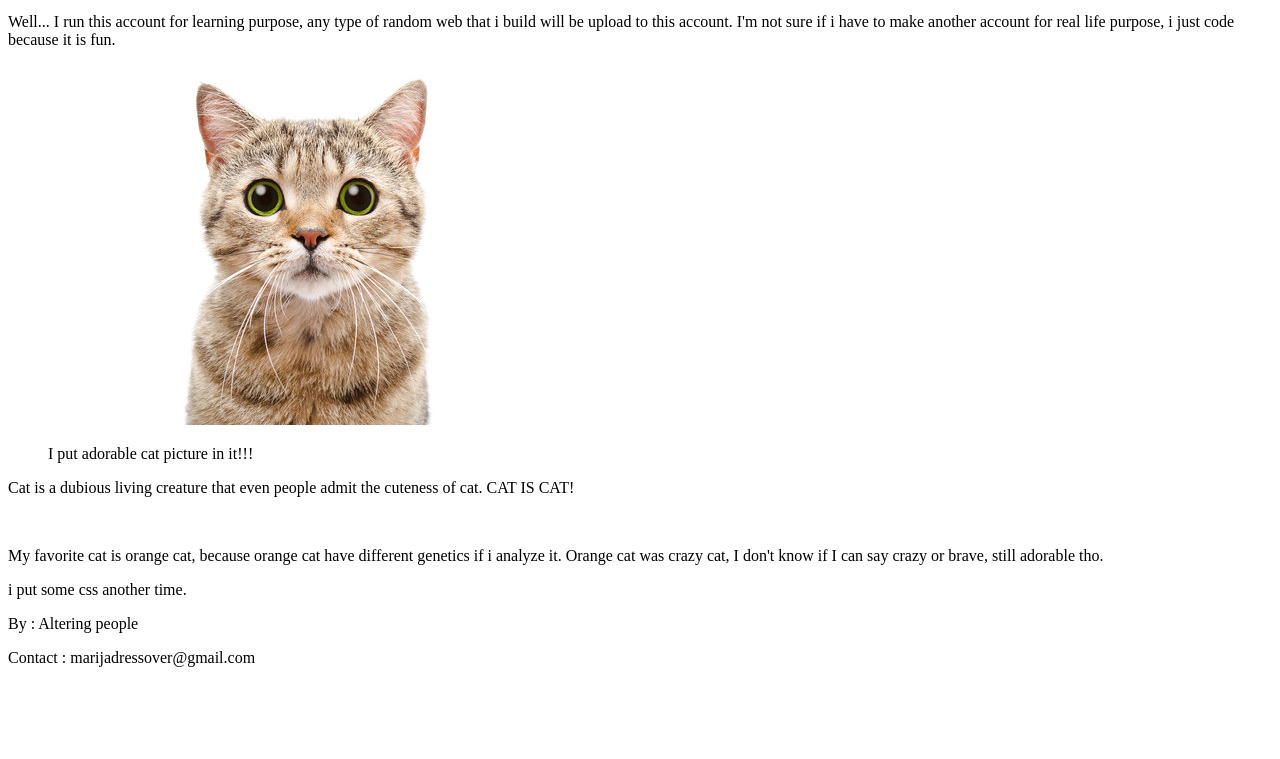
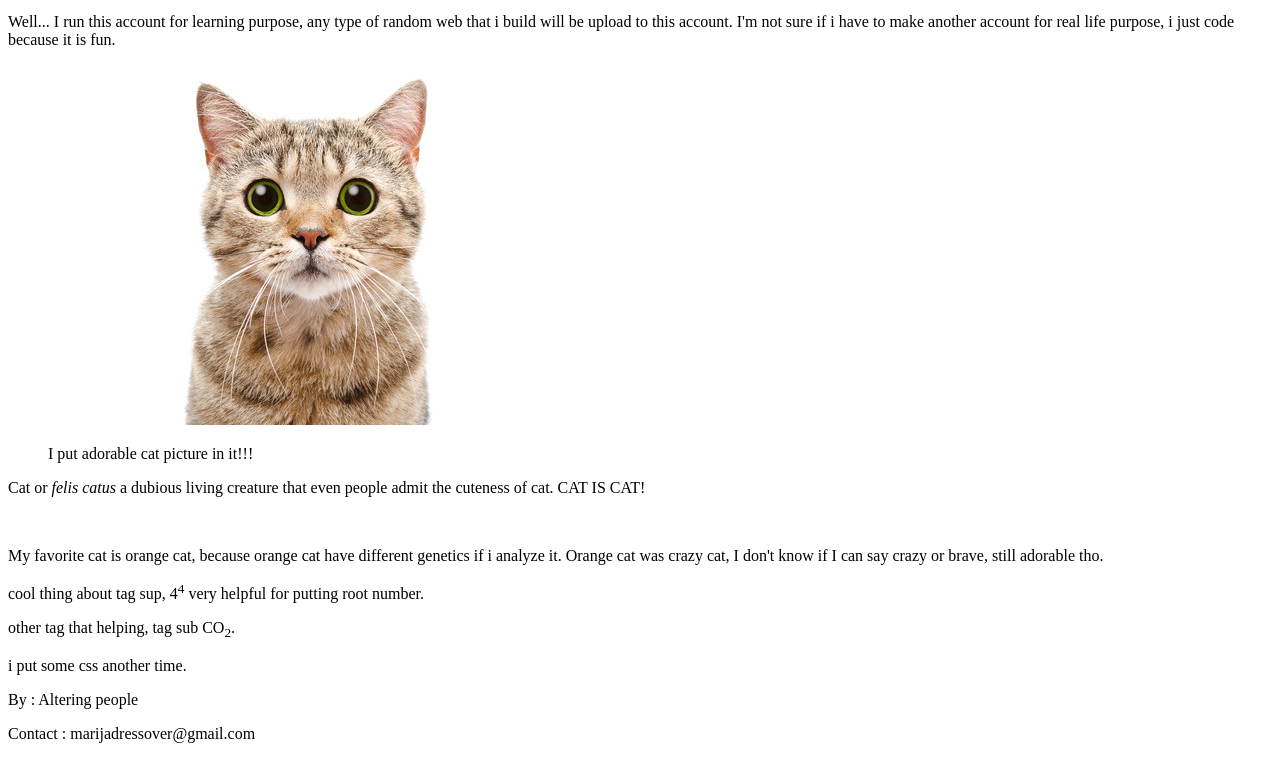
Before and after one commit to eqqiqiqi/My-First-Web-Basic-Publish, a plain HTML site: page index.html in a window 1280 px wide. Shown: the part 171-930 px from the top of the page. Before the commit the page ends 854 px from the top, so only its background shows below. Drawn offline with Linux system fonts and the light colour scheme.

Commit message:
adding 2 new tag

```diff
--- a/index.html
+++ b/index.html
@@ -32,16 +32,19 @@
                 </figcaption>
             </figure>
             <aside>
-                <p>Cat is a dubious living creature that even people admit the cuteness of cat. CAT IS CAT!</p>
+                <p>Cat or <i>felis catus</i> a dubious living creature that even people admit the cuteness of cat. CAT IS CAT!</p>
                 <br>
                 <p>My favorite cat is orange cat, because orange cat have different genetics if i analyze it.
                     Orange cat was crazy cat, I don't know if I can say crazy or brave, still adorable tho.
                 </p>
+                <p>cool thing about tag sup, 4<sup>4</sup> very helpful for putting root number.</p>
+                <p>other tag that helping, tag sub CO<sub>2</sub>.</p>
             </aside>
         </section>
         <article>
             <p>i put some css another time.</p>
         </article>
+
     </main>
     <footer>
         <p>By : Altering people</p>
```
